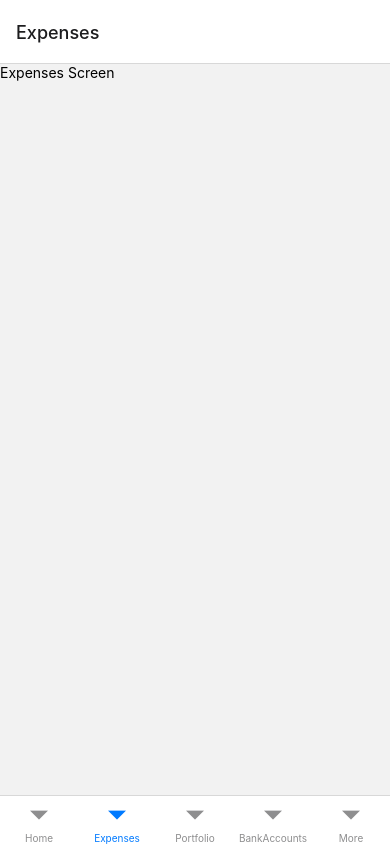
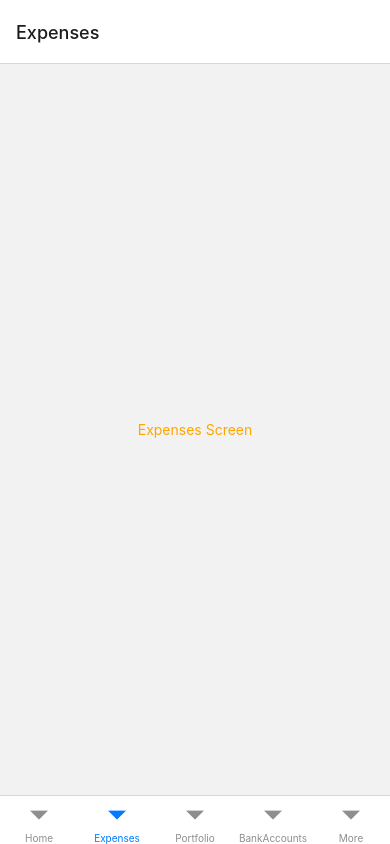
Before and after one commit to code-ry/orange_challange_app, a React Native app: screen /Expenses in a window 390 px wide. Built offline with nearby package versions, Linux system fonts and the light colour scheme.

Commit message:
StyleSheet implemented

```diff
--- a/App.js
+++ b/App.js
@@ -4,6 +4,7 @@ import BottomTab from "./navigation/BottomTab";
 
 export default function App() {
   return (
+    // Navigation Bar
     <NavigationContainer>
       <BottomTab />
     </NavigationContainer>
--- a/src/screens/BankAccountScreen.js
+++ b/src/screens/BankAccountScreen.js
@@ -3,12 +3,21 @@ import { StyleSheet, Text, View } from 'react-native'
 
 const BankAccountScreen = () => {
     return (
-        <View>
-            <Text>Bank Accounts</Text>
+        <View style= {styles.container}>
+            <Text style= {styles.titleText}>Bank Accounts</Text>
         </View>
     )
 }
 
 export default BankAccountScreen
 
-const styles = StyleSheet.create({})
+const styles = StyleSheet.create({
+    titleText: {
+        color: 'orange'
+    },
+    container :{
+        flex: 1,
+        alignItems: 'center',
+        justifyContent: 'center'
+    }
+})
--- a/src/screens/ExpensesScreen.js
+++ b/src/screens/ExpensesScreen.js
@@ -1,14 +1,28 @@
 import React from 'react'
 import { StyleSheet, View, Text } from 'react-native'
 
+// Expenses Graph fetching data from expenses and translating to graph.
+
+// Top Spending Category component mapping through list of Expenses using FLATLIST.
+// Order components by highest VALUE ID
+
 const ExpensesScreen = () => {
     return (
-        <View>
-            <Text>Expenses Screen</Text>
+        <View style= {styles.container}>
+            <Text style= {styles.titleText}>Expenses Screen</Text>
         </View>
     )
 }
 
 export default ExpensesScreen
 
-const styles = StyleSheet.create({})
+const styles = StyleSheet.create({
+    titleText: {
+        color: 'orange'
+    },
+    container :{
+        flex: 1,
+        alignItems: 'center',
+        justifyContent: 'center'
+    }
+})
--- a/src/screens/HomeScreen.js
+++ b/src/screens/HomeScreen.js
@@ -1,14 +1,27 @@
 import React from 'react'
 import { StyleSheet, View, Text } from 'react-native'
 
+// Graph component FETCHING data from database translating into line graph using GraphQL.
+
+// Cash component FETCHing data from database to update STATE of individual Accounts components upon mount
+
 const HomeScreen = () => {
     return (
-        <View>
-            <Text>Home Screen</Text>
+        <View style= {styles.container}>
+            <Text style= {styles.titleText}>Home Screen</Text>
         </View>
     )
 }
 
 export default HomeScreen
 
-const styles = StyleSheet.create({})
+const styles = StyleSheet.create({
+    titleText: {
+        color: 'orange'
+    },
+    container :{
+        flex: 1,
+        alignItems: 'center',
+        justifyContent: 'center'
+    }
+})
--- a/src/screens/PortfolioScreen.js
+++ b/src/screens/PortfolioScreen.js
@@ -3,12 +3,21 @@ import { StyleSheet, Text, View } from 'react-native'
 
 const PortfolioScreen = () => {
     return (
-        <View>
-            <Text>Portfolio Screen</Text>
+        <View style= {styles.container}>
+            <Text style= {styles.titleText}>Portfolio Screen</Text>
         </View>
     )
 }
 
 export default PortfolioScreen
 
-const styles = StyleSheet.create({})
+const styles = StyleSheet.create({
+    titleText: {
+        color: 'orange'
+    },
+    container :{
+        flex: 1,
+        alignItems: 'center',
+        justifyContent: 'center'
+    }
+})
```
Also changed, not shown: src/screens/SpendingCategoriesScreen.js (+15 -3 lines).
